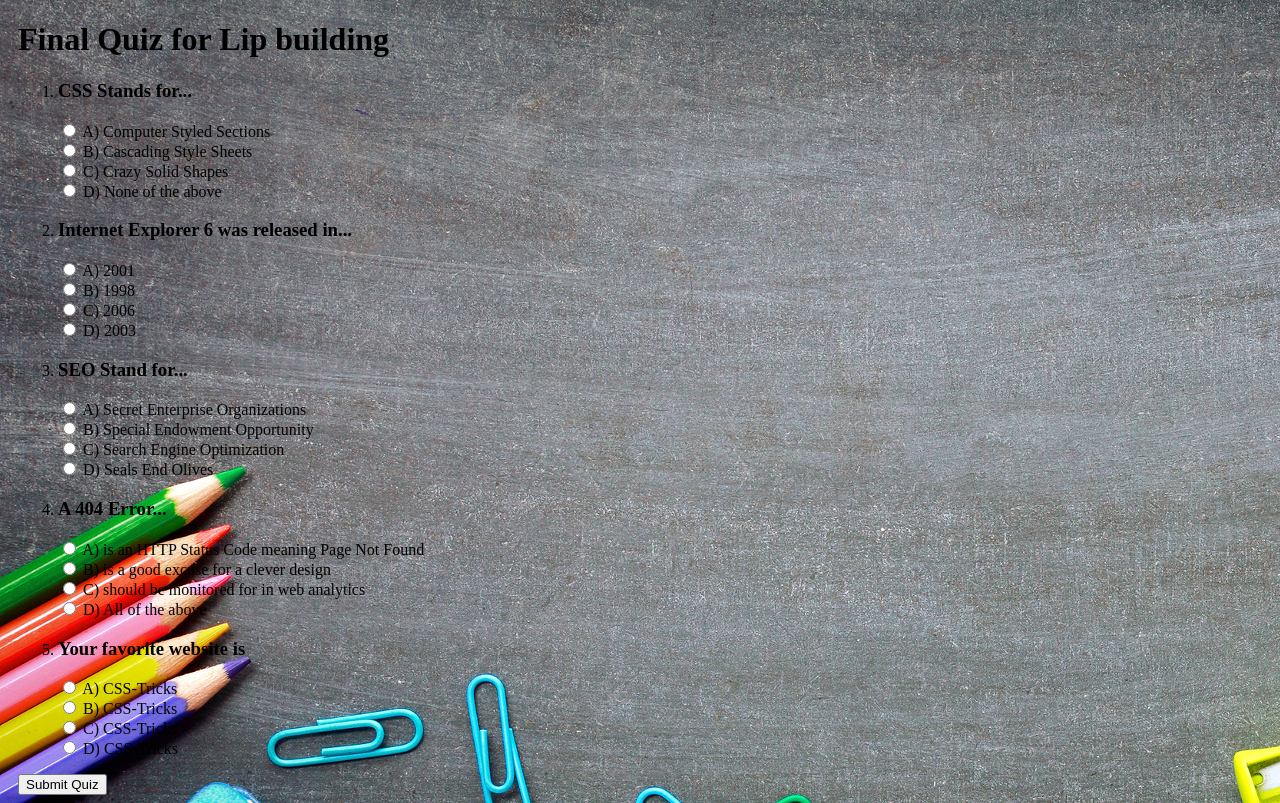
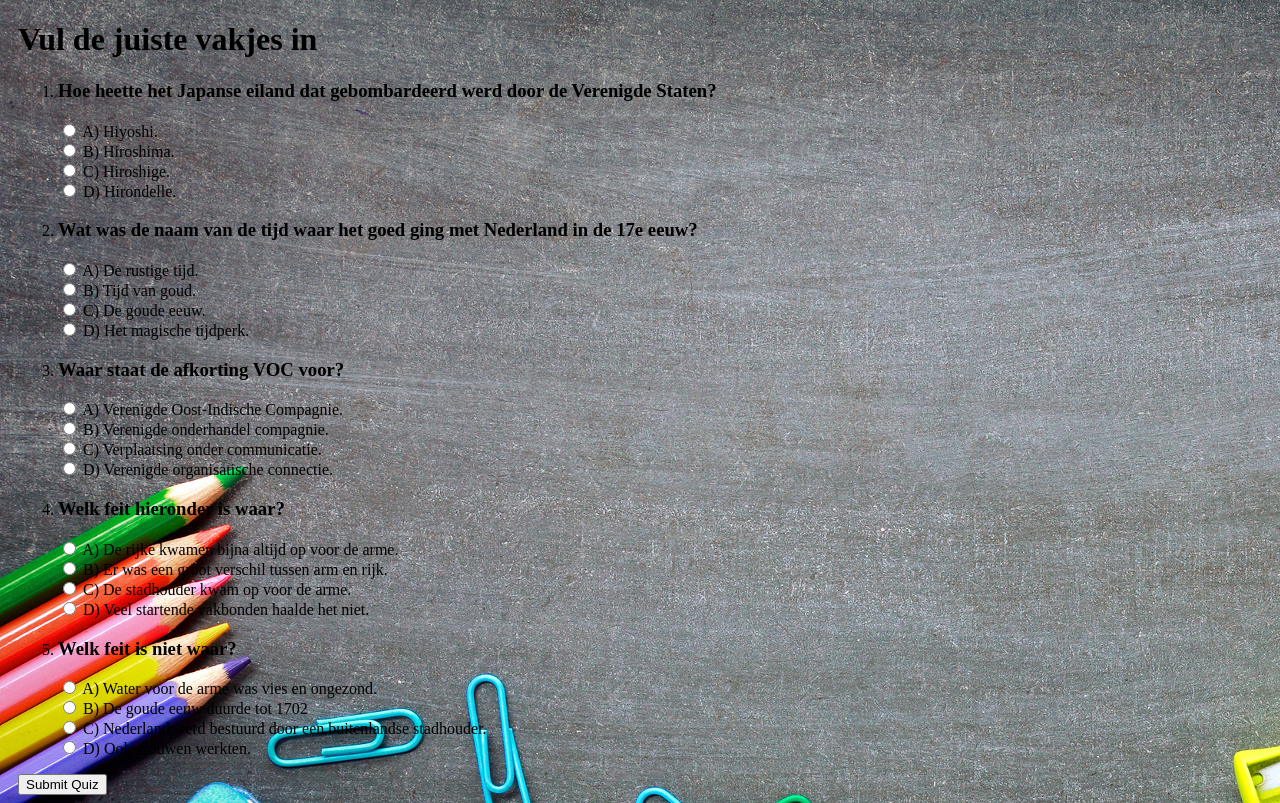
Before and after one commit to Savio1998/Project, a PHP site: page /geschiedenis.php in a window 1280 px wide. Run offline with PHP 8.4, Linux system fonts and the light colour scheme.

Commit message:
geschiedenis v1

```diff
--- a/geschiedenis.php
+++ b/geschiedenis.php
@@ -3,7 +3,7 @@
 <head>
 	<meta http-equiv="Content-Type" content="text/html; charset=UTF-8" />
 
-	<title>PHP Quiz</title>
+	<title>Geschiedenis</title>
 
 	<link rel="stylesheet" type="text/css" href="css/stylesheet.css" />
 </head>
@@ -12,160 +12,147 @@
 
 	<div id="page-wrap">
 
-		<h1>Final Quiz for Lip building</h1>
+		<h1>Vul de juiste vakjes in</h1>
 
-		<form action="grade.php" method="post" id="quiz">
+		<form action="geschiedenisscore.php" method="get" id="quiz">
 
             <ol>
 
                 <li>
 
-                    <h3>CSS Stands for...</h3>
+                    <h3>Hoe heette het Japanse eiland dat gebombardeerd werd door de Verenigde Staten?</h3>
 
                     <div>
                         <input type="radio" name="question-1-answers" id="question-1-answers-A" value="A" />
-                        <label for="question-1-answers-A">A) Computer Styled Sections </label>
+                        <label for="question-1-answers-A">A) Hiyoshi. </label>
                     </div>
 
                     <div>
                         <input type="radio" name="question-1-answers" id="question-1-answers-B" value="B" />
-                        <label for="question-1-answers-B">B) Cascading Style Sheets</label>
+                        <label for="question-1-answers-B">B) Hiroshima. </label>
                     </div>
 
                     <div>
                         <input type="radio" name="question-1-answers" id="question-1-answers-C" value="C" />
-                        <label for="question-1-answers-C">C) Crazy Solid Shapes</label>
+                        <label for="question-1-answers-C">C) Hiroshige. </label>
                     </div>
 
                     <div>
                         <input type="radio" name="question-1-answers" id="question-1-answers-D" value="D" />
-                        <label for="question-1-answers-D">D) None of the above</label>
+                        <label for="question-1-answers-D">D) Hirondelle. </label>
                     </div>
 
                 </li>
 
                 <li>
 
-                    <h3>Internet Explorer 6 was released in...</h3>
-
+                    <h3>Wat was de naam van de tijd waar het goed ging met Nederland in de 17e eeuw? </h3>
                     <div>
                         <input type="radio" name="question-2-answers" id="question-2-answers-A" value="A" />
-                        <label for="question-2-answers-A">A) 2001</label>
+                        <label for="question-2-answers-A">A) De rustige tijd. </label>
                     </div>
 
                     <div>
                         <input type="radio" name="question-2-answers" id="question-2-answers-B" value="B" />
-                        <label for="question-2-answers-B">B) 1998</label>
+                        <label for="question-2-answers-B">B) Tijd van goud. </label>
                     </div>
 
                     <div>
                         <input type="radio" name="question-2-answers" id="question-2-answers-C" value="C" />
-                        <label for="question-2-answers-C">C) 2006</label>
+                        <label for="question-2-answers-C">C) De goude eeuw. </label>
                     </div>
 
                     <div>
                         <input type="radio" name="question-2-answers" id="question-2-answers-D" value="D" />
-                        <label for="question-2-answers-D">D) 2003</label>
+                        <label for="question-2-answers-D">D) Het magische tijdperk. </label>
                     </div>
 
                 </li>
 
                 <li>
 
-                    <h3>SEO Stand for...</h3>
+                    <h3>Waar staat de afkorting VOC voor?</h3>
 
                     <div>
                         <input type="radio" name="question-3-answers" id="question-3-answers-A" value="A" />
-                        <label for="question-3-answers-A">A) Secret Enterprise Organizations</label>
+                        <label for="question-3-answers-A">A) Verenigde Oost-Indische Compagnie. </label>
                     </div>
 
                     <div>
                         <input type="radio" name="question-3-answers" id="question-3-answers-B" value="B" />
-                        <label for="question-3-answers-B">B) Special Endowment Opportunity</label>
+                        <label for="question-3-answers-B">B) Verenigde onderhandel compagnie. </label>
                     </div>
 
                     <div>
                         <input type="radio" name="question-3-answers" id="question-3-answers-C" value="C" />
-                        <label for="question-3-answers-C">C) Search Engine Optimization</label>
+                        <label for="question-3-answers-C">C) Verplaatsing onder communicatie. </label>
                     </div>
 
                     <div>
                         <input type="radio" name="question-3-answers" id="question-3-answers-D" value="D" />
-                        <label for="question-3-answers-D">D) Seals End Olives</label>
+                        <label for="question-3-answers-D">D) Verenigde organisatische connectie. </label>
                     </div>
 
                 </li>
 
                 <li>
 
-                    <h3>A 404 Error...</h3>
+                    <h3>Welk feit hieronder is waar?</h3>
 
                     <div>
                         <input type="radio" name="question-4-answers" id="question-4-answers-A" value="A" />
-                        <label for="question-4-answers-A">A) is an HTTP Status Code meaning Page Not Found</label>
+                        <label for="question-4-answers-A">A) De rijke kwamen bijna altijd op voor de arme. </label>
                     </div>
 
                     <div>
                         <input type="radio" name="question-4-answers" id="question-4-answers-B" value="B" />
-                        <label for="question-4-answers-B">B) is a good excuse for a clever design</label>
+                        <label for="question-4-answers-B">B) Er was een groot verschil tussen arm en rijk. </label>
                     </div>
 
                     <div>
                         <input type="radio" name="question-4-answers" id="question-4-answers-C" value="C" />
-                        <label for="question-4-answers-C">C) should be monitored for in web analytics</label>
+                        <label for="question-4-answers-C">C) De stadhouder kwam op voor de arme. </label>
                     </div>
 
                     <div>
                         <input type="radio" name="question-4-answers" id="question-4-answers-D" value="D" />
-                        <label for="question-4-answers-D">D) All of the above</label>
+                        <label for="question-4-answers-D">D) Veel startende vakbonden haalde het niet. </label>
                     </div>
 
                 </li>
 
                 <li>
 
-                    <h3>Your favorite website is</h3>
+                    <h3>Welk feit is niet waar?</h3>
 
                     <div>
                         <input type="radio" name="question-5-answers" id="question-5-answers-A" value="A" />
-                        <label for="question-5-answers-A">A) CSS-Tricks</label>
+                        <label for="question-5-answers-A">A) Water voor de arme was vies en ongezond. </label>
                     </div>
 
                     <div>
                         <input type="radio" name="question-5-answers" id="question-5-answers-B" value="B" />
-                        <label for="question-5-answers-B">B) CSS-Tricks</label>
+                        <label for="question-5-answers-B">B) De goude eeuw duurde tot 1702</label>
                     </div>
 
                     <div>
                         <input type="radio" name="question-5-answers" id="question-5-answers-C" value="C" />
-                        <label for="question-5-answers-C">C) CSS-Tricks</label>
+                        <label for="question-5-answers-C">C) Nederland werd bestuurd door een buitenlandse stadhouder. </label>
                     </div>
 
                     <div>
                         <input type="radio" name="question-5-answers" id="question-5-answers-D" value="D" />
-                        <label for="question-5-answers-D">D) CSS-Tricks</label>
+                        <label for="question-5-answers-D">D) Ook vrouwen werkten. </label>
                     </div>
 
                 </li>
 
             </ol>
 
-            <input type="submit" value="Submit Quiz" />
+            <input type="submit" value="Submit Quiz" name="submit" />
 
 		</form>
 
 	</div>
-
-	<script type="text/javascript">
-	var gaJsHost = (("https:" == document.location.protocol) ? "https://ssl." : "http://www.");
-	document.write(unescape("%3Cscript src='" + gaJsHost + "google-analytics.com/ga.js' type='text/javascript'%3E%3C/script%3E"));
-	</script>
-	<script type="text/javascript">
-	var pageTracker = _gat._getTracker("UA-68528-29");
-	pageTracker._initData();
-	pageTracker._trackPageview();
-	</script>
-
 </body>
-
 </html>
```
Also changed, not shown: geschiedenisscore.php (+13 -21 lines).
